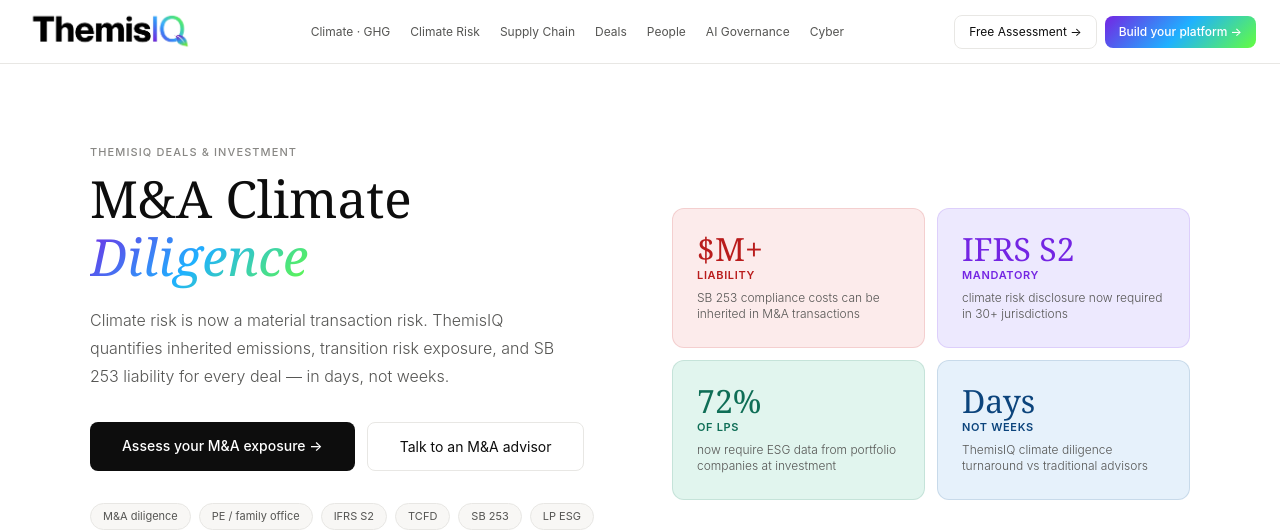
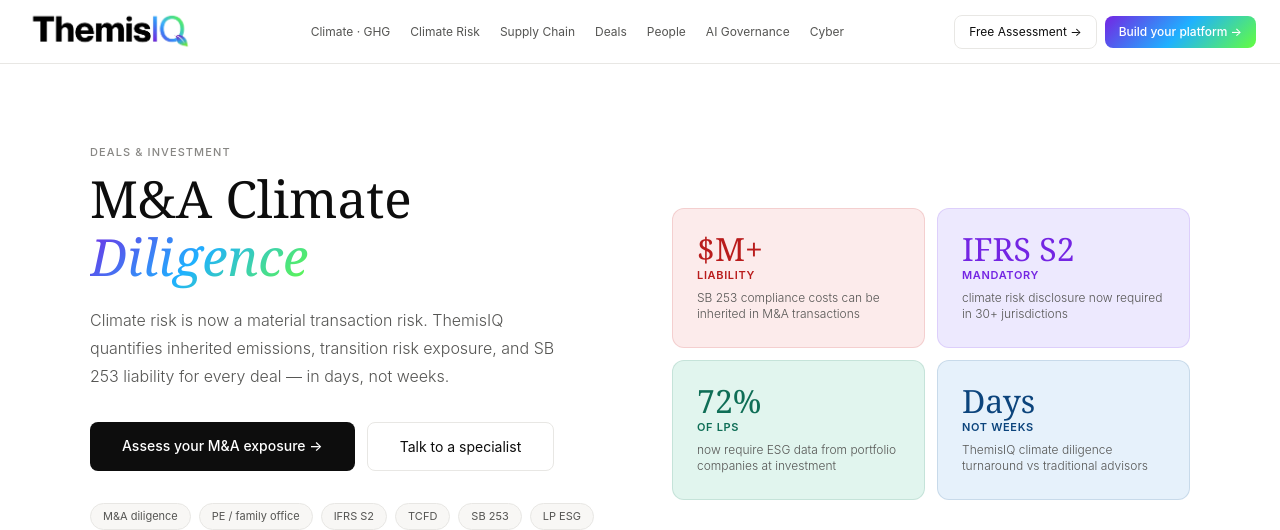
Before and after one commit to themisiqco/themisiq, a Next.js app: page /deals in a window 1280 px wide. Shown: the top 530 px of the page. Built offline with nearby package versions, Linux system fonts and the light colour scheme.

Commit message:
fix: deals page — eyebrow, CTAs, emojis removed

```diff
--- a/app/deals/page.tsx
+++ b/app/deals/page.tsx
@@ -10,7 +10,7 @@
       <section style={{ padding: '5rem 2.5rem 4rem', borderBottom: '0.5px solid #e8e7e4' }}>
         <div style={{ maxWidth: 1100, margin: '0 auto', display: 'grid', gridTemplateColumns: '1fr 1fr', gap: '4rem', alignItems: 'center' }}>
           <div>
-            <div style={eyebrow}>ThemisIQ Deals & Investment</div>
+            <div style={eyebrow}>Deals & Investment</div>
             <h1 style={{ fontFamily: 'Georgia, serif', fontSize: 'clamp(2.2rem, 4vw, 3.2rem)', fontWeight: 400, lineHeight: 1.15, marginBottom: '1.25rem', color: '#0d0d0d' }}>
               M&A Climate<br />
               <span style={{ fontStyle: 'italic', background: 'linear-gradient(135deg,#7425e3,#1fb1ff,#64fe3e)', WebkitBackgroundClip: 'text', WebkitTextFillColor: 'transparent', backgroundClip: 'text' }}>Diligence</span>
@@ -20,7 +20,7 @@
             </p>
             <div style={{ display: 'flex', gap: 12, flexWrap: 'wrap' as const, marginBottom: '2rem' }}>
               <a href="/deals" style={{ ...btnPrimary, textDecoration: 'none' }}>Assess your M&A exposure →</a>
-              <a href="/advisory" style={{ ...btnSecondary, textDecoration: 'none' }}>Talk to an M&A advisor</a>
+              <a href="/advisory" style={{ ...btnSecondary, textDecoration: 'none' }}>Talk to a specialist</a>
             </div>
             <div style={{ display: 'flex', flexWrap: 'wrap' as const, gap: 8 }}>
               {['M&A diligence', 'PE / family office', 'IFRS S2', 'TCFD', 'SB 253', 'LP ESG', 'IC reporting', 'Portfolio monitoring'].map(tag => (
@@ -104,15 +104,15 @@
         </div>
         <div style={{ display: 'grid', gridTemplateColumns: 'repeat(3,1fr)', gap: 1, background: '#e8e7e4', border: '0.5px solid #e8e7e4', borderRadius: 16, overflow: 'hidden' }}>
           {[
-            { icon: '🏢', title: 'Private Equity', desc: 'Portfolio company climate baseline, LP ESG reporting, SBTi target setting, value creation through ESG improvement, and exit readiness preparation.' },
-            { icon: '👨‍👩‍👧', title: 'Family Office', desc: 'Direct investment climate risk screening, IFRS S2 physical risk assessment across portfolio, and legacy asset transition planning.' },
-            { icon: '🤝', title: 'Corporate M&A', desc: 'Target company GHG inventory assessment, SB 253 inherited liability quantification, TCFD risk evaluation, and post-merger ESG integration planning.' },
-            { icon: '💼', title: 'Investment Banking', desc: 'Climate diligence for leveraged finance approvals, ESG data for deal marketing materials, and IFRS S2 risk disclosure for listing documents.' },
-            { icon: '🏦', title: 'Venture Capital', desc: 'Portfolio-level Scope 1 + 2 carbon footprint reporting for LPs, climate risk screening for new investments, and ESG readiness for Series B+ rounds.' },
-            { icon: '📋', title: 'IC Reporting', desc: 'Investment committee climate risk memo generation, scenario analysis outputs (1.5°C / 2°C / 3°C), and portfolio benchmark comparison.' },
-          ].map(({ icon, title, desc }) => (
+            { title: 'Private Equity', desc: 'Portfolio company climate baseline, LP ESG reporting, SBTi target setting, value creation through ESG improvement, and exit readiness preparation.' },
+            { title: 'Family Office', desc: 'Direct investment climate risk screening, IFRS S2 physical risk assessment across portfolio, and legacy asset transition planning.' },
+            { title: 'Corporate M&A', desc: 'Target company GHG inventory assessment, SB 253 inherited liability quantification, TCFD risk evaluation, and post-merger ESG integration planning.' },
+            { title: 'Investment Banking', desc: 'Climate diligence for leveraged finance approvals, ESG data for deal marketing materials, and IFRS S2 risk disclosure for listing documents.' },
+            { title: 'Venture Capital', desc: 'Portfolio-level Scope 1 + 2 carbon footprint reporting for LPs, climate risk screening for new investments, and ESG readiness for Series B+ rounds.' },
+            { title: 'IC Reporting', desc: 'Investment committee climate risk memo generation, scenario analysis outputs (1.5°C / 2°C / 3°C), and portfolio benchmark comparison.' },
+          ].map(({ title, desc }) => (
             <div key={title} style={{ background: '#fff', padding: '2rem' }}>
-              <div style={{ fontSize: 24, marginBottom: 12 }}>{icon}</div>
+
               <div style={{ fontSize: 14, fontWeight: 500, color: '#0d0d0d', marginBottom: 8 }}>{title}</div>
               <div style={{ fontSize: 13, color: '#555553', lineHeight: 1.65, fontWeight: 300 }}>{desc}</div>
             </div>
@@ -169,7 +169,7 @@
         </p>
         <div style={{ display: 'flex', gap: 12, justifyContent: 'center', flexWrap: 'wrap' as const }}>
           <a href="/deals" style={{ ...btnPrimary, textDecoration: 'none' }}>Assess your M&A exposure →</a>
-          <a href="/advisory" style={{ ...btnSecondary, textDecoration: 'none' }}>Talk to an M&A advisor</a>
+          <a href="/advisory" style={{ ...btnSecondary, textDecoration: 'none' }}>Talk to a specialist</a>
         </div>
       </section>
 
@@ -180,7 +180,7 @@
           <div style={{ display: 'flex', gap: '1.5rem' }}>
             <a href="/privacy" style={{ fontSize: 12, color: '#555553', textDecoration: 'none' }}>Privacy Policy</a>
             <a href="/terms" style={{ fontSize: 12, color: '#555553', textDecoration: 'none' }}>Terms of Service</a>
-            <a href="/dashboard/ghg" style={{ fontSize: 12, color: '#7425e3', textDecoration: 'none', fontWeight: 500 }}>Free Assessment →</a>
+            <a href="/assess" style={{ fontSize: 12, color: '#7425e3', textDecoration: 'none', fontWeight: 500 }}>Free Assessment →</a>
           </div>
         </div>
       </footer>
```
